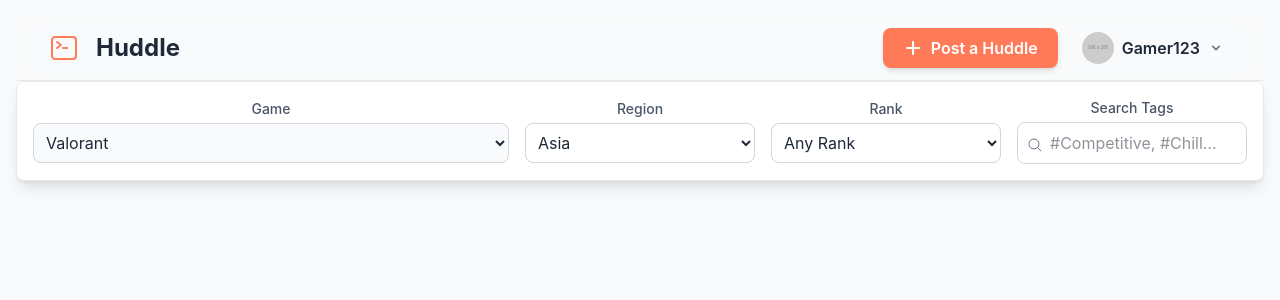
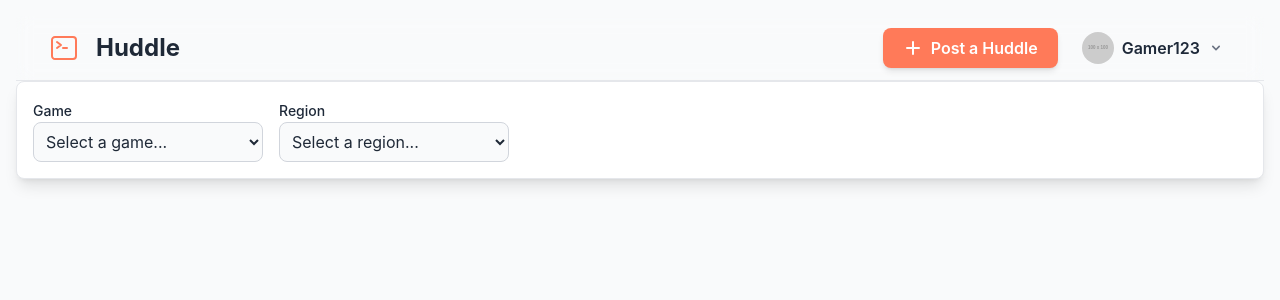
Before and after one commit to Smiruu/Huddle, a React (Vite) app in the folder client/: page / in a window 1280 px wide. Shown: the top 300 px of the page. Built offline with nearby package versions, Linux system fonts and the light colour scheme.

Commit message:
chore: removed AI code

```diff
--- a/client/src/App.css
+++ b/client/src/App.css
@@ -2,5 +2,5 @@
   max-width: 1280px;
   margin: 0 auto;
   padding: 1rem;
-  text-align: center;
+
 }
--- a/client/src/component/Filter.jsx
+++ b/client/src/component/Filter.jsx
@@ -4,72 +4,32 @@ const Filter = () => {
   return (
     // Main container using standard Tailwind colors for background and border
     <div className="bg-white p-4 rounded-lg shadow-lg border border-gray-200 mb-8 text-huddle-text-light">
-      <div className="grid grid-cols-1 md:grid-cols-5 gap-4 items-center">
-
-        {/* Game Selector */}
-        <div className="md:col-span-2">
-          <label htmlFor="game-select" className="block text-sm font-medium text-gray-600 mb-1">
+     <div className='grid grid-cols-1 md:grid-cols-5 gap-4 '>
+        <div className="flex-row-2 items-baseline space-x-3">
+        <label className="text-sm font-medium text-gray-800">
           Game
         </label>
         <select
           id="game-select"
-            className="w-full bg-huddle-light border border-gray-300 rounded-lg p-2 focus:ring-2 focus:ring-huddle-orange focus:border-huddle-orange transition"
+          className="w-full bg-gray-50 border border-gray-300 rounded-lg p-2"
         >
+          <option value="" disabled selected>Select a game...</option>
+
           <option>Valorant</option>
-            <option>Apex Legends</option>
-            <option>League of Legends</option>
-            <option>Overwatch 2</option>
         </select>
       </div>
-
-        {/* Region Selector */}
-        <div>
-          <label htmlFor="region-select" className="block text-sm font-medium text-gray-600 mb-1">
+       <div className="flex-row-2 items-baseline space-x-3">
+        <label className="text-sm font-medium text-gray-800">
           Region
         </label>
         <select
-            id="region-select"
-            className="w-full bghuddle-light border border-gray-300 rounded-lg p-2 focus:ring-2 focus:ring-huddle-orange focus:border-huddle-orange transition"
+          id="game-select"
+          className="w-full bg-gray-50 border border-gray-300 rounded-lg p-2"
         >
+          <option value="" disabled selected>Select a region...</option>
+
           <option>Asia</option>
-            <option>North America</option>
-            <option>Europe</option>
         </select>
-        </div>
-
-        {/* Rank Selector */}
-        <div>
-          <label htmlFor="rank-select" className="block text-sm font-medium text-gray-600 mb-1">
-            Rank
-          </label>
-          <select
-            id="rank-select"
-            className="w-full bg-[--color-huddle-light] border border-gray-300 rounded-lg p-2 focus:ring-2 focus:ring-[--color-huddle-orange] focus:border-[--color-huddle-orange] transition"
-          >
-            <option>Any Rank</option>
-            <option>Iron - Gold</option>
-            <option>Platinum - Diamond</option>
-            <option>Ascendant+</option>
-          </select>
-        </div>
-
-        {/* Search Tags Input */}
-        <div className="relative">
-          <label htmlFor="tags-search" className="block text-sm font-medium text-gray-600 mb-1">
-            Search Tags
-          </label>
-          <input
-            type="text"
-            id="tags-search"
-            placeholder="#Competitive, #Chill..."
-            className="w-full bg-[--color-huddle-light] border border-gray-300 rounded-lg p-2 pl-8 focus:ring-2 focus:ring-[--color-huddle-orange] focus:border-[--color-huddle-orange] transition"
-          />
-          {/* Search Icon SVG */}
-          <div className="absolute inset-y-0 left-0 flex items-center pl-2.5 pt-7 pointer-events-none">
-             <svg className="w-4 h-4 text-gray-500" xmlns="http://www.w3.org/2000/svg" fill="none" viewBox="0 0 24 24" strokeWidth="1.5" stroke="currentColor">
-               <path strokeLinecap="round" strokeLinejoin="round" d="M21 21l-5.197-5.197m0 0A7.5 7.5 0 105.196 5.196a7.5 7.5 0 0010.607 10.607z" />
-             </svg>
-          </div>
       </div>
 
      </div>
```
Lines whose indentation alone changed are shown as unchanged.
